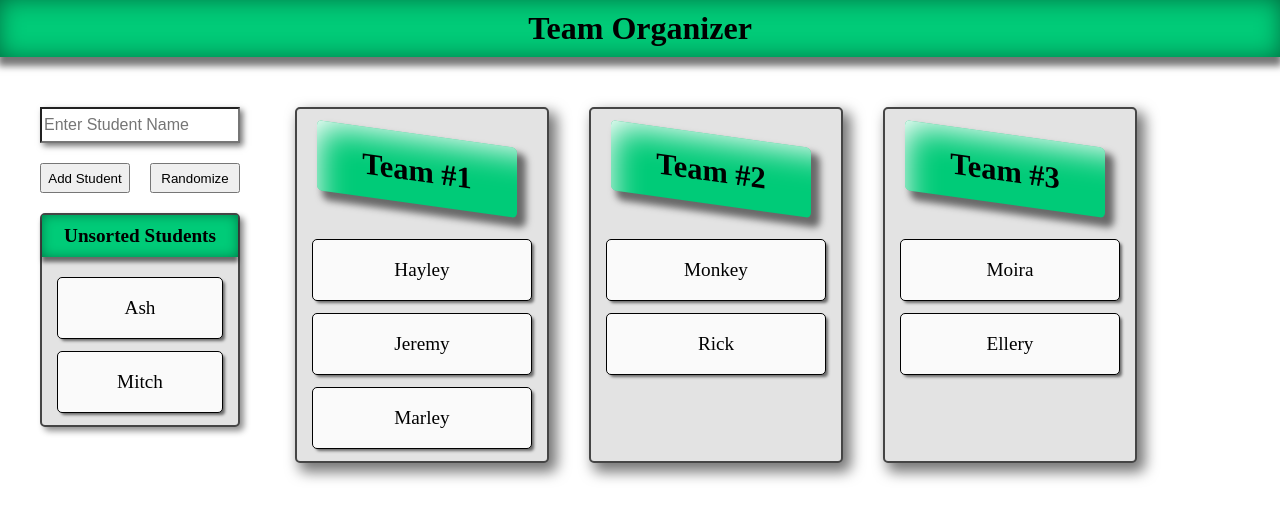
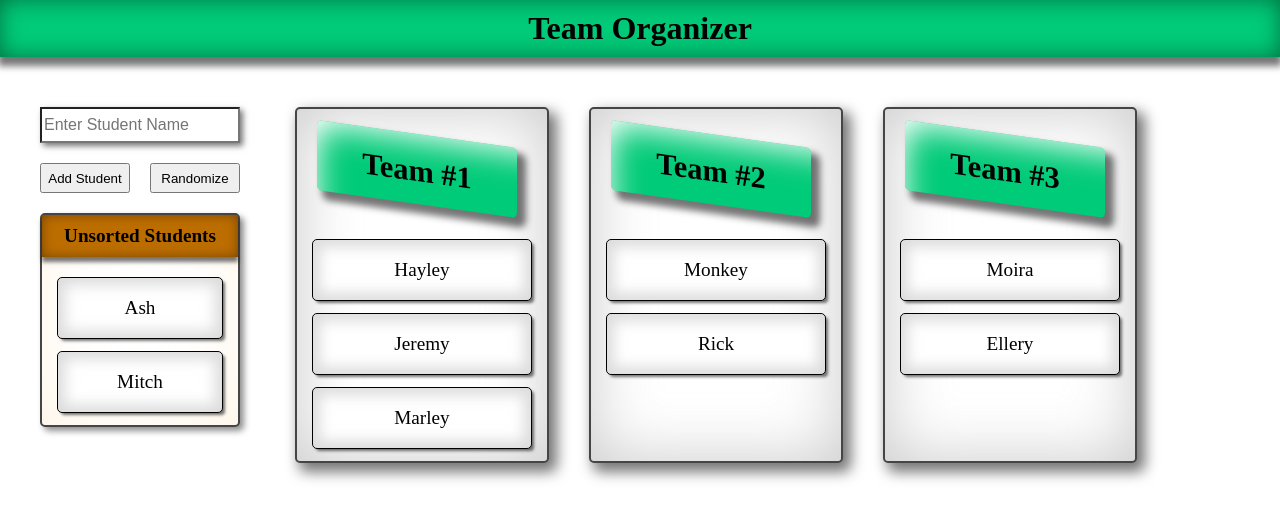
Before and after one commit to hdensten/drag-n-drop-teams-frontend, a React (Create React App) app: page / in a window 1280 px wide. Shown: the top 520 px of the page. Built offline with nearby package versions, Linux system fonts and the light colour scheme.

Commit message:
4th commit, more styles

```diff
--- a/src/index.scss
+++ b/src/index.scss
@@ -60,9 +60,10 @@ body {
 
     .unsorted-students {
       border: 2px solid #454545;
-      background-color: #e3e3e3;
+      background-color: #ffffff;
       border-radius: 5px;
-      box-shadow: 4px 4px 6px 0px rgba(0, 0, 0, 0.44);
+      box-shadow: 4px 4px 6px 0px rgba(0, 0, 0, 0.44),
+        inset 0px 0px 100px -30px rgba(255, 216, 158, 0.46);
 
       .unsorted-header-text {
         text-align: center;
@@ -70,7 +71,7 @@ body {
         font-size: 1.2em;
         margin-bottom: 20px;
         padding: 10px 0px;
-        background-color: #00cb78;
+        background-color: #bc6d00;
         box-shadow: 0px 5px 4px 0px rgba(0, 0, 0, 0.54),
           inset 0px 0px 13px -2px hsla(0, 0, 0, 0.49);
       }
@@ -94,11 +95,12 @@ body {
 
   .team-list {
     border: 2px solid #454545;
-    background-color: #e3e3e3;
+    background-color: #ffffff;
     border-radius: 5px;
     width: 250px;
     margin: 20px;
-    box-shadow: 6px 7px 14px 2px rgba(0, 0, 0, 0.54);
+    box-shadow: 6px 7px 14px 2px rgba(0, 0, 0, 0.54),
+      inset 0px 0px 60px 3px rgba(145, 145, 145, 0.46);
 
     .team-title {
       height: 50px;
@@ -125,6 +127,7 @@ body {
   border-radius: 5px;
   margin: 12px 15px;
   height: 60px;
-  background-color: #fafafa;
-  box-shadow: 3px 3px 3px -1px rgba(0, 0, 0, 0.54);
+  background-color: #ffffff;
+  box-shadow: 3px 3px 3px -1px rgba(0, 0, 0, 0.54),
+    inset 0px 0px 14px 7px rgba(189, 189, 189, 0.527);
 }
```
